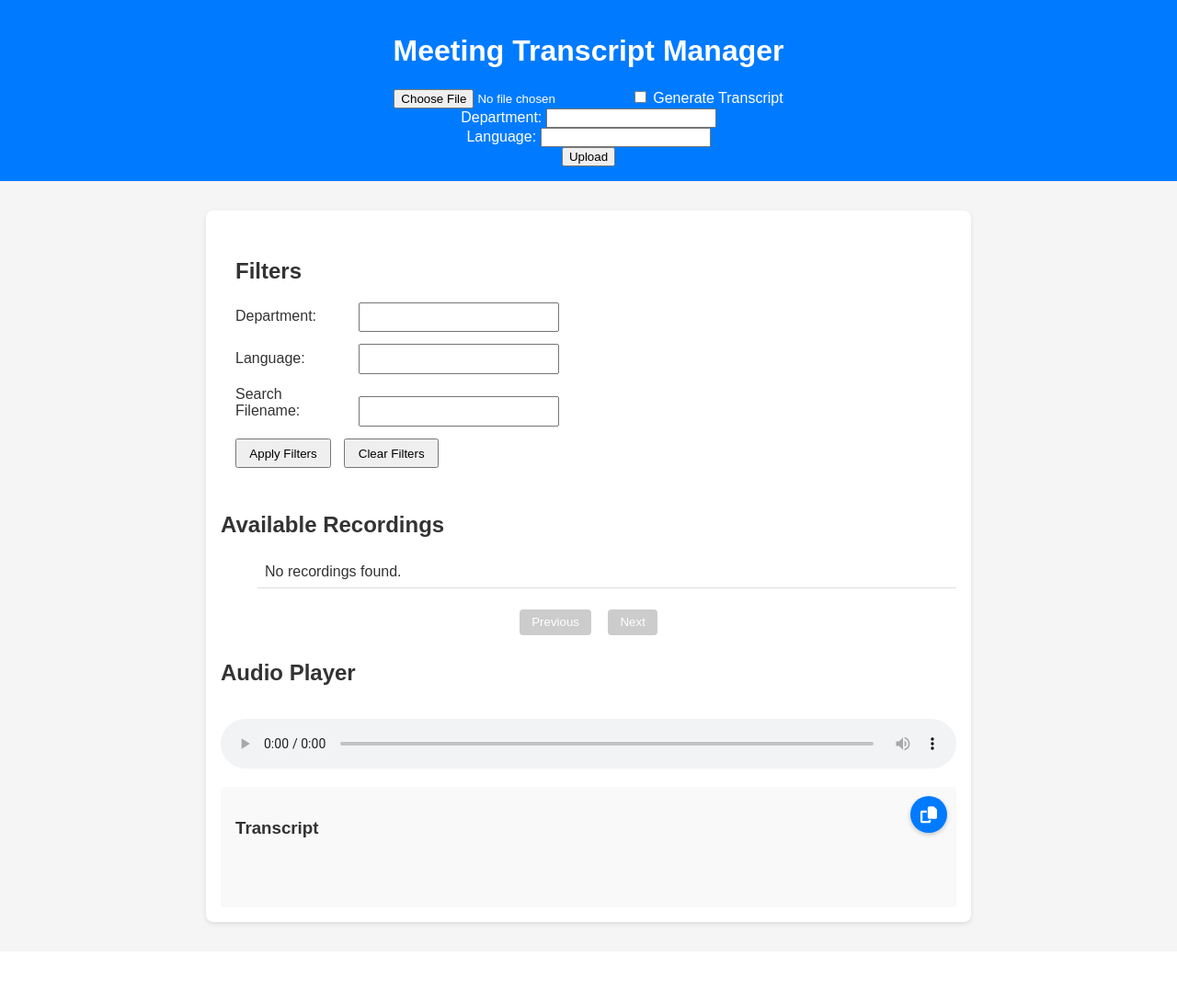
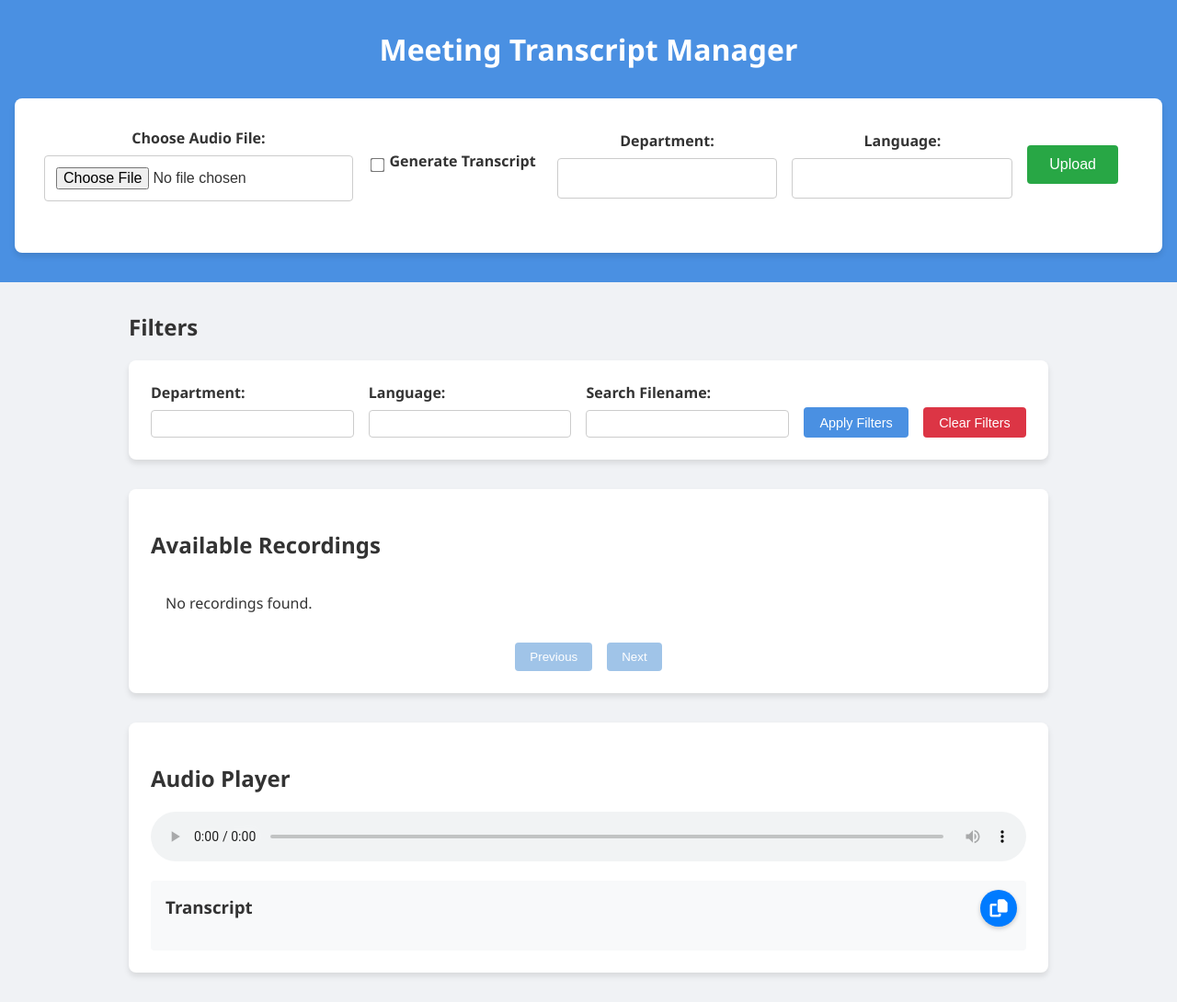
Before and after one commit to amolkittur/MeetingApp, a FastAPI app: page / in a window 1280 px wide. Shown: the whole page at 92% size. Before the commit the page ends 1008 px from the top, so only its background shows below. Run offline with FastAPI, Linux system fonts and the light colour scheme; data that the repository does not hold is empty.

Commit message:
Feat: clean ui for submit meeeting

```diff
--- a/static/css/style.css
+++ b/static/css/style.css
@@ -1,89 +1,260 @@
+/* General Styles */
 body {
-    font-family: Arial, sans-serif;
-    background-color: #f5f5f5;
+    font-family: 'Segoe UI', Tahoma, Geneva, Verdana, sans-serif;
+    background-color: #f0f2f5;
     color: #333;
     margin: 0;
     padding: 0;
 }
 
 header {
-    background-color: #007bff;
+    background-color: #4a90e2;
     color: #fff;
-    padding: 1em;
+    padding: 2em 1em;
     text-align: center;
 }
 
-header form {
+h1 {
+    margin: 0 0 1em 0;
+}
+
+main {
+    max-width: 1000px;
+    margin: 2em auto;
+    padding: 0 1em;
+}
+
+/* Upload Form Styles */
+.upload-form {
+    background-color: #ffffff;
+    padding: 2em;
+    border-radius: 8px;
+    box-shadow: 0 4px 6px rgba(0, 0, 0, 0.1);
+    display: flex;
+    flex-wrap: wrap;
+    align-items: center; /* Changed to center */
+    justify-content: space-between;
+}
+
+.form-group {
+    display: flex;
+    flex-direction: column;
+    margin-bottom: 1.5em;
+    flex: 1 1 200px; /* Added flex-basis */
+}
+
+.form-label {
+    margin-bottom: 0.5em;
+    font-weight: bold;
+    color: #333; /* Ensure label text is visible */
+}
+
+.form-input {
+    padding: 0.75em;
+    border: 1px solid #ccc;
+    border-radius: 4px;
+    font-size: 1em;
+    color: #333; /* Ensure input text is visible */
+    background-color: #fff; /* Ensure input background is white */
+}
+
+.checkbox-group {
+    flex-direction: row;
+    align-items: center;
+}
+
+.form-checkbox {
+    margin-right: 0.5em;
+    transform: scale(1.2);
+}
+
+.submit-group {
+    flex: 0 0 auto;
+    display: flex;
+    align-items: center;
+    justify-content: flex-end;
+    /* Removed margin-top */
+    /* Temporary border for debugging */
+    /* border: 1px solid red; */
+}
+
+.submit-button {
+    padding: 0.75em 1.5em;
+    background-color: #28a745; /* Green background */
+    color: #fff; /* White text */
+    border: none;
+    border-radius: 4px;
+    font-size: 1em;
+    cursor: pointer;
+    transition: background-color 0.3s ease;
+    display: inline-block; /* Ensure display is inline-block */
+    /* Temporary border for debugging */
+    /* border: 1px solid blue; */
+}
+
+.submit-button:hover {
+    background-color: #218838; /* Darker green on hover */
+}
+
+/* Filters Form Styles */
+.filter-form {
+    background-color: #ffffff;
+    padding: 1.5em;
+    border-radius: 8px;
+    box-shadow: 0 4px 6px rgba(0, 0, 0, 0.1);
+    margin-bottom: 2em;
+    display: flex;
+    flex-wrap: wrap;
+    align-items: flex-end;
+    gap: 1em;
+}
+
+.filter-group {
+    display: flex;
+    flex-direction: column;
+    flex: 1 1 200px;
+}
+
+.filter-label {
+    margin-bottom: 0.5em;
+    font-weight: bold;
+    color: #333; /* Ensure filter label text is visible */
+}
+
+.filter-input {
+    padding: 0.5em;
+    border: 1px solid #ccc;
+    border-radius: 4px;
+    color: #333; /* Ensure filter input text is visible */
+    background-color: #fff; /* Ensure filter input background is white */
+}
+
+.filter-actions {
+    display: flex;
+    gap: 1em;
+}
+
+.filter-button {
+    padding: 0.6em 1.2em;
+    background-color: #4a90e2;
+    color: #fff;
+    border: none;
+    border-radius: 4px;
+    cursor: pointer;
+    transition: background-color 0.3s ease;
+    font-size: 0.9em;
+}
+
+.filter-button:hover {
+    background-color: #357ABD;
+}
+
+.clear-button {
+    background-color: #dc3545;
+}
+
+.clear-button:hover {
+    background-color: #c82333;
+}
+
+/* Recordings List Styles */
+#audio-list {
+    background-color: #ffffff;
+    padding: 1.5em;
+    border-radius: 8px;
+    box-shadow: 0 4px 6px rgba(0, 0, 0, 0.1);
+}
+
+#recordings-list {
+    list-style-type: none;
+    padding: 0;
+    margin: 0;
+}
+
+#recordings-list li {
+    display: flex;
+    justify-content: space-between;
+    align-items: center;
+    padding: 1em;
+    border-bottom: 1px solid #e0e0e0;
+    transition: background-color 0.3s ease;
+    cursor: pointer;
+}
+
+#recordings-list li:hover {
+    background-color: #f9f9f9;
+}
+
+#recordings-list li:last-child {
+    border-bottom: none;
+}
+
+.delete-button {
+    padding: 0.5em 1em;
+    background-color: #dc3545;
+    color: #fff;
+    border: none;
+    border-radius: 4px;
+    cursor: pointer;
+    transition: background-color 0.3s ease;
+}
+
+.delete-button:hover {
+    background-color: #c82333;
+}
+
+/* Pagination Controls Styles */
+#pagination-controls {
+    display: flex;
+    justify-content: center;
+    gap: 1em;
     margin-top: 1em;
 }
 
-main {
-    max-width: 800px;
-    margin: 2em auto;
-    padding: 1em;
-    background-color: #fff;
-    border-radius: 8px;
-    box-shadow: 0 2px 5px rgba(0, 0, 0, 0.1);
+.pagination-button {
+    padding: 0.6em 1.2em;
+    background-color: #4a90e2;
+    color: #fff;
+    border: none;
+    border-radius: 4px;
+    cursor: pointer;
+    transition: background-color 0.3s ease;
 }
 
-#filters {
-    margin-bottom: 2em;
-    padding: 1em;
-    background-color: #fff;
-    border-radius: 8px;
+.pagination-button:disabled {
+    background-color: #a0c4e8;
+    cursor: not-allowed;
 }
 
-#filters form label {
-    display: inline-block;
-    width: 120px;
-    margin-right: 10px;
+.pagination-button:hover:not(:disabled) {
+    background-color: #357ABD;
 }
 
-#filters form input {
-    margin-bottom: 1em;
-    padding: 0.5em;
-    width: 200px;
+/* Audio Player and Transcript Styles */
+#player-section {
+    background-color: #ffffff;
+    padding: 1.5em;
+    border-radius: 8px;
+    box-shadow: 0 4px 6px rgba(0, 0, 0, 0.1);
+    margin-top: 2em;
 }
-
-#filters form button {
-    margin-right: 10px;
-    padding: 0.5em 1em;
-}
-
-
-#recordings-list li {
-    cursor: pointer;
-    padding: 0.5em;
-    border-bottom: 1px solid #ddd;
-    display: flex;
-    flex-direction: column;
-}
-
-#recordings-list li div {
-    display: flex;
-    justify-content: space-between;
-    align-items: center;
-}
-
-#recordings-list li button.delete-button {
-    align-self: flex-end;
-    margin-top: 0.5em;
-}
-
 
 #audio-player {
     width: 100%;
-    margin-top: 1em;
+    margin-bottom: 1em;
 }
 
 #transcript-section {
     position: relative;
-    margin-top: 1em;
-    background-color: #f9f9f9;
+    background-color: #f8f9fa;
     padding: 1em;
     border-radius: 4px;
-    max-height: 300px;
+    max-height: 400px;
     overflow-y: auto;
+}
+
+#transcript-section h3 {
+    margin-top: 0;
 }
 
 #transcript {
@@ -91,52 +262,21 @@ main {
     word-wrap: break-word;
     max-width: 100%;
     margin: 0;
-    padding-top: 40px; /* Add some top padding to prevent text from being hidden behind the button */
+    padding-right: 3em; /* To ensure space for the copy button */
+    color: #333; /* Ensure transcript text is visible */
 }
 
-#transcript p {
-    margin: 0;
-    padding: 5px 0;
-    transition: background-color 0.3s ease;
-}
-
-#transcript p.highlight {
-    background-color: #ffff99; /* Light yellow highlight */
-    font-weight: bold;
-}
-
-#pagination-controls {
-    margin-top: 1em;
-    text-align: center;
-}
-
-#pagination-controls button {
-    margin: 0.5em;
-    padding: 0.5em 1em;
-    background-color: #007bff;
-    color: #fff;
-    border: none;
-    border-radius: 4px;
-    cursor: pointer;
-}
-
-#pagination-controls button:disabled {
-    background-color: #ccc;
-    cursor: not-allowed;
-}
-
-/* Move the copy button to the top-right corner */
-#copy-transcript {
+.copy-button {
     position: absolute;
-    top: 10px;  /* Adjusted top positioning */
-    right: 10px; /* Adjusted to top-right corner */
+    top: 10px;
+    right: 10px;
     background-color: #007bff;
     color: white;
     border: none;
     border-radius: 50%;
     width: 40px;
     height: 40px;
-    font-size: 18px;
+    font-size: 1.2em;
     cursor: pointer;
     transition: background-color 0.3s, transform 0.1s;
     display: flex;
@@ -146,51 +286,82 @@ main {
     z-index: 10;
 }
 
-#copy-transcript:hover {
+.copy-button:hover {
     background-color: #0056b3;
 }
 
-#copy-transcript:active {
+.copy-button:active {
     transform: scale(0.95);
 }
 
+/* Popup Styles */
 .popup {
     display: none;
+    position: fixed;
+    top: 20px;
+    right: 20px;
+    background-color: #28a745;
+    color: white;
+    padding: 0.75em 1.5em;
+    border-radius: 4px;
+    box-shadow: 0 2px 10px rgba(0,0,0,0.2);
+    z-index: 1000;
+    font-size: 1em;
+    animation: fadeIn 0.5s ease-out forwards;
+}
+
+.popup.fade-out {
+    animation: fadeOut 0.5s ease-out forwards;
+}
+
+@keyframes fadeIn {
+    from { opacity: 0; transform: translateY(-10px); }
+    to { opacity: 1; transform: translateY(0); }
+}
+
+@keyframes fadeOut {
+    from { opacity: 1; transform: translateY(0); }
+    to { opacity: 0; transform: translateY(-10px); }
+}
+
+/* Highlight Class for Search (Optional) */
+.highlight {
+    background-color: yellow;
+    font-weight: bold;
+}
+
+/* Loading Spinner Styles */
+.loading-spinner {
     position: fixed;
     top: 50%;
     left: 50%;
     transform: translate(-50%, -50%);
-    background-color: #4CAF50;
-    color: white;
-    padding: 15px;
-    border-radius: 5px;
-    box-shadow: 0 2px 10px rgba(0,0,0,0.2);
-    z-index: 1000;
+    font-size: 2em;
+    color: #4a90e2;
+    z-index: 1001;
 }
 
-/* Style to make the popup animation smoother */
-.popup.fade-in {
-    animation: fadeIn 0.5s ease-out;
-}
+/* Responsive Design */
+@media (min-width: 768px) { /* Changed from 1000px to 768px */
+    .upload-form {
+        flex-wrap: nowrap;
+    }
 
-.popup.fade-out {
-    animation: fadeOut 0.5s ease-out;
-}
+    .form-group {
+        flex: 1 1 auto;
+        margin-right: 1em;
+    }
 
-@keyframes fadeIn {
-    0% {
-        opacity: 0;
+    .submit-group {
+        flex: 0 0 auto;
+        /* Removed margin-top as it's no longer needed */
     }
-    100% {
-        opacity: 1;
+
+    .filter-form {
+        flex-wrap: wrap;
+    }
+
+    .filter-group {
+        flex: 1 1 200px;
     }
 }
-
-@keyframes fadeOut {
-    0% {
-        opacity: 1;
-    }
-    100% {
-        opacity: 0;
-    }
-}
--- a/templates/index.html
+++ b/templates/index.html
@@ -3,57 +3,80 @@
 <head>
     <meta charset="UTF-8">
     <meta name="viewport" content="width=device-width, initial-scale=1.0">
+    <title>Meeting Transcripts</title>
     <link rel="stylesheet" href="/static/css/style.css">
     <link rel="stylesheet" href="https://cdnjs.cloudflare.com/ajax/libs/font-awesome/6.4.0/css/all.min.css">
-    <title>Meeting Transcripts</title>
 </head>
 <body>
     <header>
         <h1>Meeting Transcript Manager</h1>
-        <form id="upload-form">
-            <input type="file" id="audio-file" name="audio-file" accept="audio/*" required>
-            <label>
-                <input type="checkbox" id="create-transcript" name="create-transcript">
-                Generate Transcript
-            </label>
-            <br>
-            <label for="department">Department:</label>
-            <input type="text" id="department" name="department" required>
-            <br>
-            <label for="language">Language:</label>
-            <input type="text" id="language" name="language" required>
-            <br>
-            <button type="submit">Upload</button>
+        <form id="upload-form" class="upload-form">
+            <!-- Choose Audio File -->
+            <div class="form-group">
+                <label for="audio-file" class="form-label">Choose Audio File:</label>
+                <input type="file" id="audio-file" name="audio-file" accept="audio/*" required class="form-input">
+            </div>
+
+            <!-- Generate Transcript Checkbox -->
+            <div class="form-group checkbox-group">
+                <input type="checkbox" id="create-transcript" name="create-transcript" class="form-checkbox">
+                <label for="create-transcript" class="form-label">Generate Transcript</label>
+            </div>
+
+            <!-- Department Field -->
+            <div class="form-group">
+                <label for="department" class="form-label">Department:</label>
+                <input type="text" id="department" name="department" required class="form-input">
+            </div>
+
+            <!-- Language Field -->
+            <div class="form-group">
+                <label for="language" class="form-label">Language:</label>
+                <input type="text" id="language" name="language" required class="form-input">
+            </div>
+
+            <!-- Submit Button -->
+            <div class="form-group submit-group">
+                <button type="submit" class="submit-button">Upload</button>
+            </div>
         </form>
     </header>
 
     <main>
+        <!-- Filters Section -->
         <section id="filters">
             <h2>Filters</h2>
-            <form id="filter-form">
-                <label for="department-filter">Department:</label>
-                <input type="text" id="department-filter" name="department-filter">
-                <br>
-                <label for="language-filter">Language:</label>
-                <input type="text" id="language-filter" name="language-filter">
-                <br>
-                <label for="filename-search">Search Filename:</label>
-                <input type="text" id="filename-search" name="filename-search">
-                <br>
-                <button type="submit">Apply Filters</button>
-                <button type="button" id="clear-filters">Clear Filters</button>
+            <form id="filter-form" class="filter-form">
+                <div class="filter-group">
+                    <label for="department-filter" class="filter-label">Department:</label>
+                    <input type="text" id="department-filter" name="department-filter" class="filter-input">
+                </div>
+                <div class="filter-group">
+                    <label for="language-filter" class="filter-label">Language:</label>
+                    <input type="text" id="language-filter" name="language-filter" class="filter-input">
+                </div>
+                <div class="filter-group">
+                    <label for="filename-search" class="filter-label">Search Filename:</label>
+                    <input type="text" id="filename-search" name="filename-search" class="filter-input">
+                </div>
+                <div class="filter-actions">
+                    <button type="submit" class="filter-button">Apply Filters</button>
+                    <button type="button" id="clear-filters" class="filter-button clear-button">Clear Filters</button>
+                </div>
             </form>
         </section>
 
+        <!-- Recordings List -->
         <section id="audio-list">
             <h2>Available Recordings</h2>
             <ul id="recordings-list"></ul>
             <div id="pagination-controls">
-                <button id="prev-page" disabled>Previous</button>
-                <button id="next-page">Next</button>
+                <button id="prev-page" disabled class="pagination-button">Previous</button>
+                <button id="next-page" class="pagination-button">Next</button>
             </div>
         </section>
 
+        <!-- Audio Player and Transcript -->
         <section id="player-section">
             <h2>Audio Player</h2>
             <audio id="audio-player" controls>
@@ -62,7 +85,7 @@
             </audio>
             <div id="transcript-section">
                 <h3>Transcript</h3>
-                <button id="copy-transcript" title="Copy Transcript">
+                <button id="copy-transcript" title="Copy Transcript" class="copy-button">
                     <i class="fas fa-copy"></i>
                 </button>
                 <pre id="transcript"></pre>
@@ -70,6 +93,11 @@
         </section>
     </main>
 
+    <!-- Loading Spinner (Optional) -->
+    <div id="loading-spinner" class="loading-spinner" style="display: none;">
+        <i class="fas fa-spinner fa-spin"></i>
+    </div>
+
     <script src="/static/js/main.js"></script>
 </body>
 </html>
```
